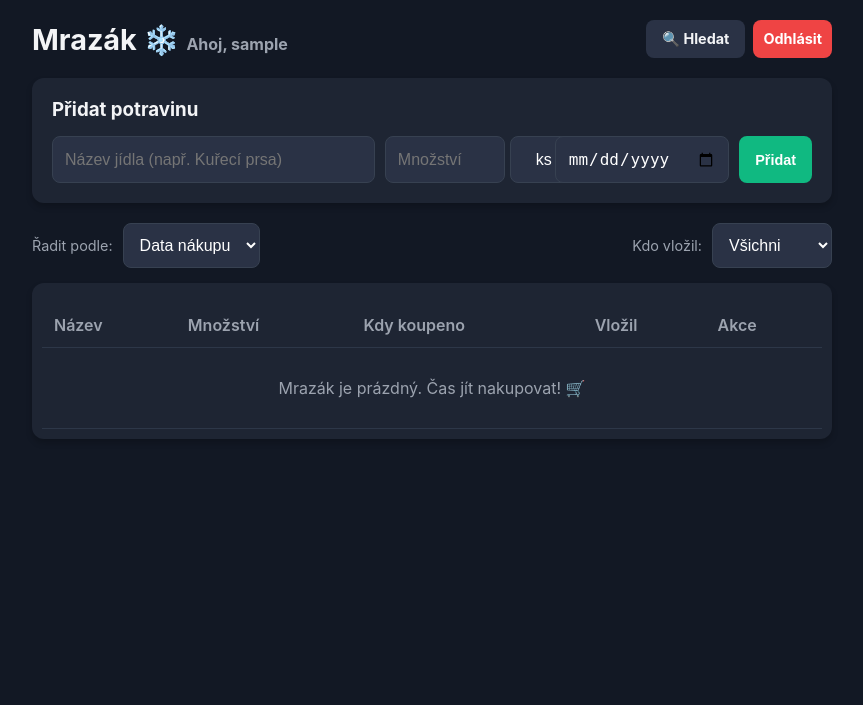
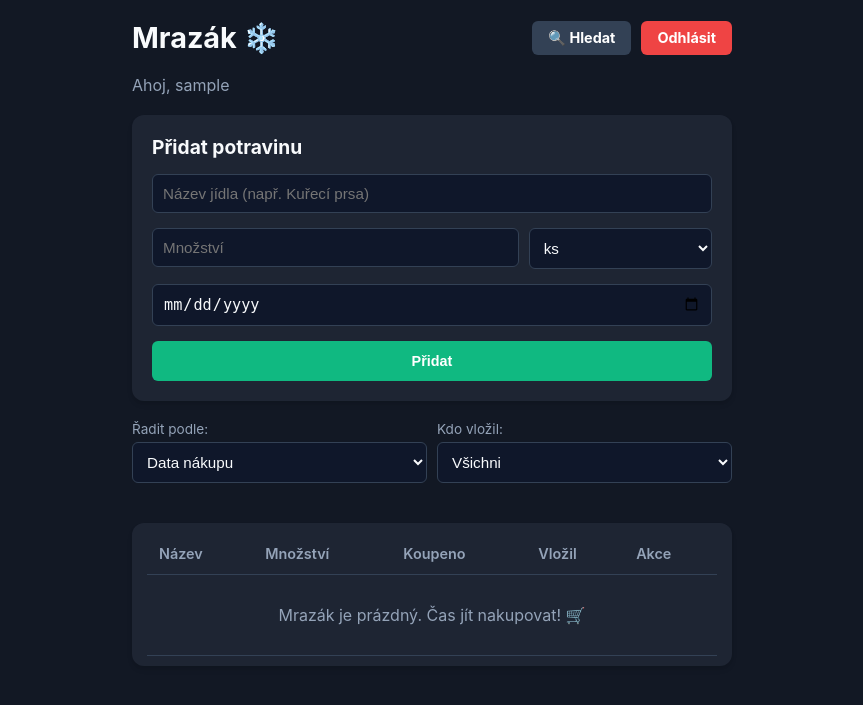
Before and after one commit to strokous/mrazak, a Flask app: page / in a window 1280 px wide. Shown: the top 705 px of the page, without its empty margins (208-1071 px from the left). Run offline with Flask 3, Linux system fonts and the light colour scheme; the visitor is signed in with stand-in values (Sample User, id 1); data that the repository does not hold is empty; some libraries are stand-ins or nearby versions.

Commit message:
version 1.0 full

```diff
--- a/app.py
+++ b/app.py
@@ -307,24 +307,35 @@ def add():
     odkud = request.args.get("from", "home")
     return redirect(url_for(odkud, sort=request.args.get("sort", "datum"), user=request.args.get("user", "vse")))
 
-@app.route("/remove_one/<int:item_id>")
+@app.route("/remove_amount/<int:item_id>")
 @login_required
-def remove_one(item_id):
+def remove_amount(item_id):
+    amount_str = request.args.get("amount", "1")
+
+    try:
+        # Zvládne i desetinná čísla
+        odebrat_mnozstvi = float(amount_str)
+    except ValueError:
+        return redirect(url_for(request.args.get("from", "home"), sort=request.args.get("sort", "datum"), user=request.args.get("user", "vse")))
+
     conn = get_db_connection()
     cursor = conn.cursor()
     cursor.execute("SELECT mnozstvi, nazev, jednotka FROM potraviny WHERE id = %s", (item_id,))
     item = cursor.fetchone()
+
     if item:
         aktualni_mnozstvi, nazev_jidla, jednotka = item
+        nove_mnozstvi = aktualni_mnozstvi - odebrat_mnozstvi
 
-        # Pravidlo pro ubírání: Pokud zbývá víc než 1, ubereme přesně 1 jednotku. Pokud zbývá 1 nebo méně (např 0.5 kg), smažeme položku.
-        if aktualni_mnozstvi > 1:
-            cursor.execute("UPDATE potraviny SET mnozstvi = mnozstvi - 1 WHERE id = %s", (item_id,))
+        # Pokud po odečtení stále něco zbývá, jen upravíme číslo. Pokud to klesne na 0 nebo do mínusu, položku smažeme.
+        if nove_mnozstvi > 0:
+            cursor.execute("UPDATE potraviny SET mnozstvi = %s WHERE id = %s", (nove_mnozstvi, item_id))
             conn.commit()
         else:
             cursor.execute("DELETE FROM potraviny WHERE id = %s", (item_id,))
             conn.commit()
-            odeslat_push_notifikaci(f"Uživatel {current_user.username} odebral poslední kus.", f"⚠️ Došlo jídlo: {nazev_jidla}")
+            odeslat_push_notifikaci(f"Uživatel {current_user.username} vybral zbytek.", f"⚠️ Došlo jídlo: {nazev_jidla}")
+
     cursor.close()
     conn.close()
     odkud = request.args.get("from", "home")
--- a/templates/index.html
+++ b/templates/index.html
@@ -3,18 +3,22 @@
 <head>
     <meta charset="UTF-8">
     <meta name="viewport" content="width=device-width, initial-scale=1.0">
-    <title>Domácí Mrazák ❄️</title>
+    <title>Mrazák ❄️</title>
+    <link rel="manifest" href="/manifest.json">
+    <meta name="theme-color" content="#121824">
+
     <style>
         :root {
             --bg-color: #121824;
             --card-bg: #1e2533;
-            --input-bg: #2a3245;
-            --text-color: #f3f4f6;
-            --text-muted: #9ca3af;
+            --text-color: #f8fafc;
+            --text-muted: #94a3b8;
             --accent-green: #10b981;
             --accent-green-hover: #059669;
             --accent-red: #ef4444;
             --accent-red-hover: #dc2626;
+            --border-color: #334155;
+            --input-bg: #0f172a;
         }
 
         body {
@@ -29,184 +33,220 @@
 
         .container {
             width: 100%;
-            max-width: 800px;
+            max-width: 600px;
+            display: flex;
+            flex-direction: column;
+            gap: 20px;
         }
 
-        header {
+        .header {
             display: flex;
             justify-content: space-between;
             align-items: center;
-            margin-bottom: 20px;
         }
 
-        h1 { margin: 0; font-size: 1.8rem; }
+        .header h1 {
+            margin: 0;
+            font-size: 1.8rem;
+            display: flex;
+            align-items: center;
+            gap: 8px;
+        }
+
+        .header-buttons {
+            display: flex;
+            gap: 10px;
+        }
 
         .btn {
+            padding: 8px 16px;
+            border-radius: 6px;
+            font-weight: bold;
+            text-decoration: none;
+            cursor: pointer;
+            border: none;
+            font-size: 0.9rem;
+            display: inline-flex;
+            align-items: center;
+            justify-content: center;
+            transition: background 0.2s;
+        }
+
+        .btn-primary {
             background-color: var(--accent-green);
             color: white;
-            border: none;
-            padding: 10px 16px;
-            border-radius: 8px;
-            cursor: pointer;
-            text-decoration: none;
-            font-weight: bold;
-            font-size: 0.9rem;
-            display: inline-block;
         }
 
-        .btn:hover { background-color: var(--accent-green-hover); }
-        .btn-danger { background-color: var(--accent-red); }
-        .btn-danger:hover { background-color: var(--accent-red-hover); }
-        .btn-secondary { background-color: var(--input-bg); color: var(--text-color); }
-        .btn-secondary:hover { background-color: #374151; }
+        .btn-primary:hover {
+            background-color: var(--accent-green-hover);
+        }
 
-        .flash-messages {
-            background-color: #7f1d1d;
-            border: 1px solid var(--accent-red);
-            padding: 12px;
-            border-radius: 8px;
-            margin-bottom: 20px;
-            color: #fca5a5;
-            list-style: none;
+        .btn-secondary {
+            background-color: #334155;
+            color: white;
+        }
+
+        .btn-secondary:hover {
+            background-color: #475569;
+        }
+
+        .btn-danger {
+            background-color: var(--accent-red);
+            color: white;
+        }
+
+        .btn-danger:hover {
+            background-color: var(--accent-red-hover);
         }
 
         .card {
             background-color: var(--card-bg);
             padding: 20px;
             border-radius: 12px;
-            box-shadow: 0 4px 6px rgba(0,0,0,0.2);
-            margin-bottom: 20px;
+            box-shadow: 0 4px 6px -1px rgba(0, 0, 0, 0.1), 0 2px 4px -1px rgba(0, 0, 0, 0.06);
+        }
+
+        .card h2 {
+            margin-top: 0;
+            margin-bottom: 15px;
+            font-size: 1.2rem;
+            color: var(--text-color);
+        }
+
+        .form-group {
+            margin-bottom: 15px;
+            display: flex;
+            flex-direction: column;
+            gap: 5px;
         }
 
         .form-group-row {
             display: flex;
             gap: 10px;
-            flex-wrap: wrap;
+        }
+
+        .form-group-row .form-group {
+            flex: 1;
         }
 
         input, select {
             background-color: var(--input-bg);
-            border: 1px solid #374151;
-            color: white;
-            padding: 12px;
-            border-radius: 8px;
-            font-size: 1rem;
-            flex: 1;
-            min-width: 120px;
+            border: 1px solid var(--border-color);
+            color: var(--text-color);
+            padding: 10px;
+            border-radius: 6px;
+            font-size: 0.95rem;
+            outline: none;
+            width: 100%;
             box-sizing: border-box;
         }
 
         input:focus, select:focus {
-            outline: 2px solid var(--accent-green);
+            border-color: var(--accent-green);
         }
 
-        .select-unit {
-            flex: 0 0 80px;
-            min-width: 80px;
-            text-align: center;
+        .table-container {
+            overflow-x: auto;
         }
-
-        .controls {
-            display: flex;
-            justify-content: space-between;
-            gap: 10px;
-            margin-bottom: 15px;
-            flex-wrap: wrap;
-        }
-
-        .controls form { display: flex; gap: 10px; align-items: center; }
 
         table {
             width: 100%;
             border-collapse: collapse;
-            margin-top: 10px;
+            text-align: left;
         }
 
         th, td {
             padding: 12px;
-            text-align: left;
-            border-bottom: 1px solid #2d3748;
+            border-bottom: 1px solid var(--border-color);
         }
 
-        th { color: var(--text-muted); font-weight: 600; }
+        th {
+            color: var(--text-muted);
+            font-weight: 600;
+            font-size: 0.9rem;
+        }
+
+        .actions-cell {
+            display: flex;
+            gap: 8px;
+        }
+
+        /* Responzivní design pro telefony */
+        @media (max-width: 600px) {
+            .hide-mobile { display: none; }
+            .form-group-row { flex-direction: column; gap: 0; }
+            .form-group-row .form-group { margin-bottom: 15px; }
             .actions-cell { display: flex; gap: 6px; }
-        .actions-cell .btn { padding: 6px 12px; font-size: 0.85rem; }
-
-        @media (max-width: 600px) {
-            th:nth-child(4), td:nth-child(4) { display: none; } /* Schová uživatele na mobilu */
-            .form-group-row { flex-direction: column; }
-            .form-group-row input, .form-group-row select, .form-group-row button { width: 100%; flex: none; }
+            .actions-cell .btn { padding: 8px 12px; font-size: 1rem; }
+            body { padding: 10px; }
         }
     </style>
 </head>
 <body>
     <div class="container">
-        {% with messages = get_flashed_messages() %}
-            {% if messages %}
-                <ul class="flash-messages">
-                    {% for message in messages %}<li>{{ message }}</li>{% endfor %}
-                </ul>
-            {% endif %}
-        {% endwith %}
+        <div class="header">
+            <h1>Mrazák ❄️</h1>
+            <div class="header-buttons">
+                <a href="{{ url_for('search') }}" class="btn btn-secondary">🔍 Hledat</a>
+                <a href="{{ url_for('logout') }}" class="btn btn-danger">Odhlásit</a>
+            </div>
+        </div>
 
-        <header>
-            <h1>Mrazák ❄️ <span style="font-size: 1rem; color: var(--text-muted)">Ahoj, {{ current_user.username }}</span></h1>
-            <div style="display: flex; gap: 8px;">
-                <a href="{{ url_for('search') }}" class="btn btn-secondary">🔍 Hledat</a>
-                <a href="{{ url_for('logout') }}" class="btn btn-danger" style="padding: 10px;">Odhlásit</a>
-            </div>
-        </header>
+        <p style="margin: 0; color: var(--text-muted);">Ahoj, {{ current_user.username }}</p>
 
         <div class="card">
-            <h3 style="margin-top: 0; margin-bottom: 15px;">Přidat potravinu</h3>
-            <form action="{{ url_for('add', sort=sort_by, user=user_filter) }}" method="POST" class="form-group-row">
-                <input type="text" name="nazev" placeholder="Název jídla (např. Kuřecí prsa)" required style="flex: 2;">
-
-                <div style="display: flex; gap: 5px; flex: 1; min-width: 160px;">
-                    <input type="number" step="0.1" name="mnozstvi" placeholder="Množství" required style="width: 60%;">
-                    <select name="jednotka" class="select-unit">
+            <h2>Přidat potravinu</h2>
+            <form method="POST" action="">
+                <div class="form-group">
+                    <input type="text" name="nazev" placeholder="Název jídla (např. Kuřecí prsa)" required autocomplete="off">
+                </div>
+                <div class="form-group-row">
+                    <div class="form-group" style="flex: 2;">
+                        <input type="number" step="any" name="mnozstvi" placeholder="Množství" required>
+                    </div>
+                    <div class="form-group" style="flex: 1;">
+                        <select name="jednotka">
                             <option value="ks">ks</option>
                             <option value="kg">kg</option>
                             <option value="g">g</option>
-                        <option value="x">x</option>
+                            <option value="porce">porce</option>
                         </select>
                     </div>
-
-                <input type="date" name="datum" placeholder="Datum nákupu">
-                <button type="submit" class="btn">Přidat</button>
+                </div>
+                <div class="form-group">
+                    <input type="date" name="datum_nakupu">
+                </div>
+                <button type="submit" class="btn btn-primary" style="width: 100%; padding: 12px;">Přidat</button>
             </form>
         </div>
 
-        <div class="controls">
-            <form method="GET" action="{{ url_for('home') }}">
-                <input type="hidden" name="user" value="{{ user_filter }}">
-                <label style="color: var(--text-muted); font-size: 0.9rem;">Řadit podle:</label>
+        <form method="GET" action="" class="form-group-row" style="margin-bottom: 5px;">
+            <div class="form-group" style="flex: 1;">
+                <label style="font-size: 0.85rem; color: var(--text-muted);">Řadit podle:</label>
                 <select name="sort" onchange="this.form.submit()">
                     <option value="datum" {% if sort_by == 'datum' %}selected{% endif %}>Data nákupu</option>
-                    <option value="abeceda" {% if sort_by == 'abeceda' %}selected{% endif %}>Abecedy</option>
+                    <option value="nazev" {% if sort_by == 'nazev' %}selected{% endif %}>Názvu</option>
+                    <option value="mnozstvi" {% if sort_by == 'mnozstvi' %}selected{% endif %}>Množství</option>
                 </select>
+            </div>
+            <div class="form-group" style="flex: 1;">
+                <label style="font-size: 0.85rem; color: var(--text-muted);">Kdo vložil:</label>
+                <select name="user" onchange="this.form.submit()">
+                    <option value="vse" {% if user_filter == 'vse' %}selected{% endif %}>Všichni</option>
+                    <option value="moje" {% if user_filter == 'moje' %}selected{% endif %}>Jen moje</option>
+                </select>
+            </div>
         </form>
 
-            <form method="GET" action="{{ url_for('home') }}">
-                <input type="hidden" name="sort" value="{{ sort_by }}">
-                <label style="color: var(--text-muted); font-size: 0.9rem;">Kdo vložil:</label>
-                <select name="user" onchange="this.form.submit()">
-                    <option value="vse" {% if user_filter == 'vse' %}selected{% endif %}>Všichni</option>
-                    {% for u in uzivatele %}
-                        <option value="{{ u[0] }}" {% if user_filter == (u[0]|string) %}selected{% endif %}>{{ u[1] }}</option>
-                    {% endfor %}
-                </select>
-            </form>
-        </div>
-
-        <div class="card" style="padding: 10px; overflow-x: auto;">
+        <div class="card" style="padding: 10px 15px;">
+            <div class="table-container">
                 <table>
                     <thead>
                         <tr>
                             <th>Název</th>
                             <th>Množství</th>
-                        <th>Kdy koupeno</th>
-                        <th>Vložil</th>
+                            <th class="hide-mobile">Koupeno</th>
+                            <th class="hide-mobile">Vložil</th>
                             <th>Akce</th>
                         </tr>
                     </thead>
@@ -214,12 +254,12 @@
                         {% for item in potraviny %}
                         <tr>
                             <td style="font-weight: bold;">{{ item[1] }}</td>
-                        <td style="color: var(--accent-green); font-weight: bold;">{{ item[2] }} {{ item[6] }}</td>
-                        <td style="color: var(--text-muted); font-size: 0.9rem;">{{ item[3] if item[3] else '—' }}</td>
-                        <td style="color: var(--text-muted); font-size: 0.9rem;">{{ item[5] }}</td>
+                            <td style="color: var(--accent-green); font-weight: bold; white-space: nowrap;">{{ item[2] }} {{ item[6] }}</td>
+                            <td class="hide-mobile" style="color: var(--text-muted); font-size: 0.9rem;">{{ item[3] if item[3] else '—' }}</td>
+                            <td class="hide-mobile" style="color: var(--text-muted); font-size: 0.9rem;">{{ item[5] }}</td>
                             <td class="actions-cell">
-                            <a href="{{ url_for('remove_one', item_id=item[0], from='home', sort=sort_by, user=user_filter) }}" class="btn btn-secondary">— 1</a>
-                            <a href="{{ url_for('delete', item_id=item[0], from='home', sort=sort_by, user=user_filter) }}" class="btn btn-danger" onclick="return confirm('Opravdu smazat celé jídlo?')">Smazat</a>
+                                <button onclick="zadatOdber({{ item[0] }}, {{ item[2] }}, '{{ item[6] }}', 'home')" class="btn btn-secondary" style="padding: 6px 12px;">—</button>
+                                <a href="{{ url_for('delete', item_id=item[0], from='home', sort=sort_by, user=user_filter) }}" class="btn btn-danger" onclick="return confirm('Opravdu chceš smazat celou položku?')" style="padding: 6px 10px; text-decoration: none;">🗑️</a>
                             </td>
                         </tr>
                         {% else %}
@@ -231,5 +271,35 @@
                 </table>
             </div>
         </div>
+    </div>
+
+    <script>
+        // Registrace Service Workeru pro správné fungování PWA aplikace offline
+        if ('serviceWorker' in navigator) {
+            navigator.serviceWorker.register('/sw.js')
+                .then(reg => console.log('Service Worker úspěšně registrován', reg))
+                .catch(err => console.error('Registrace Service Workeru selhala', err));
+        }
+
+        // Funkce pro vyskakovací okno při kliknutí na mínus
+        function zadatOdber(itemId, aktualniMnozstvi, jednotka, fromPage) {
+            let odpoved = prompt(`Kolik ${jednotka} chceš odebrat?\n(K dispozici je: ${aktualniMnozstvi} ${jednotka})`, "1");
+
+            if (odpoved !== null && odpoved.trim() !== "") {
+                // Převod desetinné čárky na tečku, kdyby to někdo napsal česky
+                let mnozstvi = odpoved.replace(',', '.');
+
+                if (!isNaN(mnozstvi) && Number(mnozstvi) > 0) {
+                    let urlParams = new URLSearchParams(window.location.search);
+                    let sort = urlParams.get('sort') || 'datum';
+                    let user = urlParams.get('user') || 'vse';
+
+                    window.location.href = `/remove_amount/${itemId}?amount=${mnozstvi}&from=${fromPage}&sort=${sort}&user=${user}`;
+                } else {
+                    alert("Musíš zadat platné číslo větší než nula!");
+                }
+            }
+        }
+    </script>
 </body>
 </html>
```
Also changed, not shown: templates/search.html (+25 -5 lines). Lines whose indentation alone changed are shown as unchanged.
